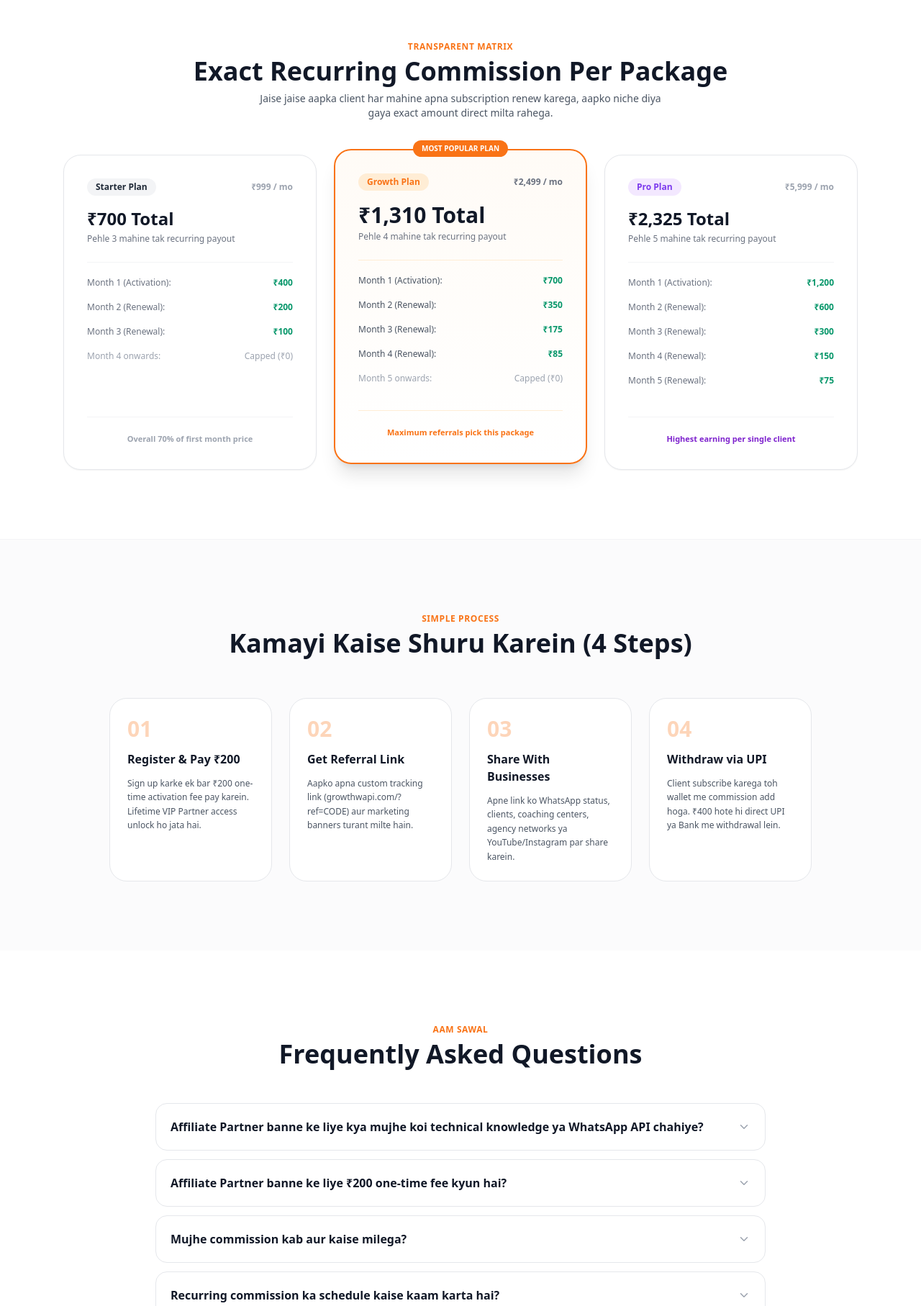
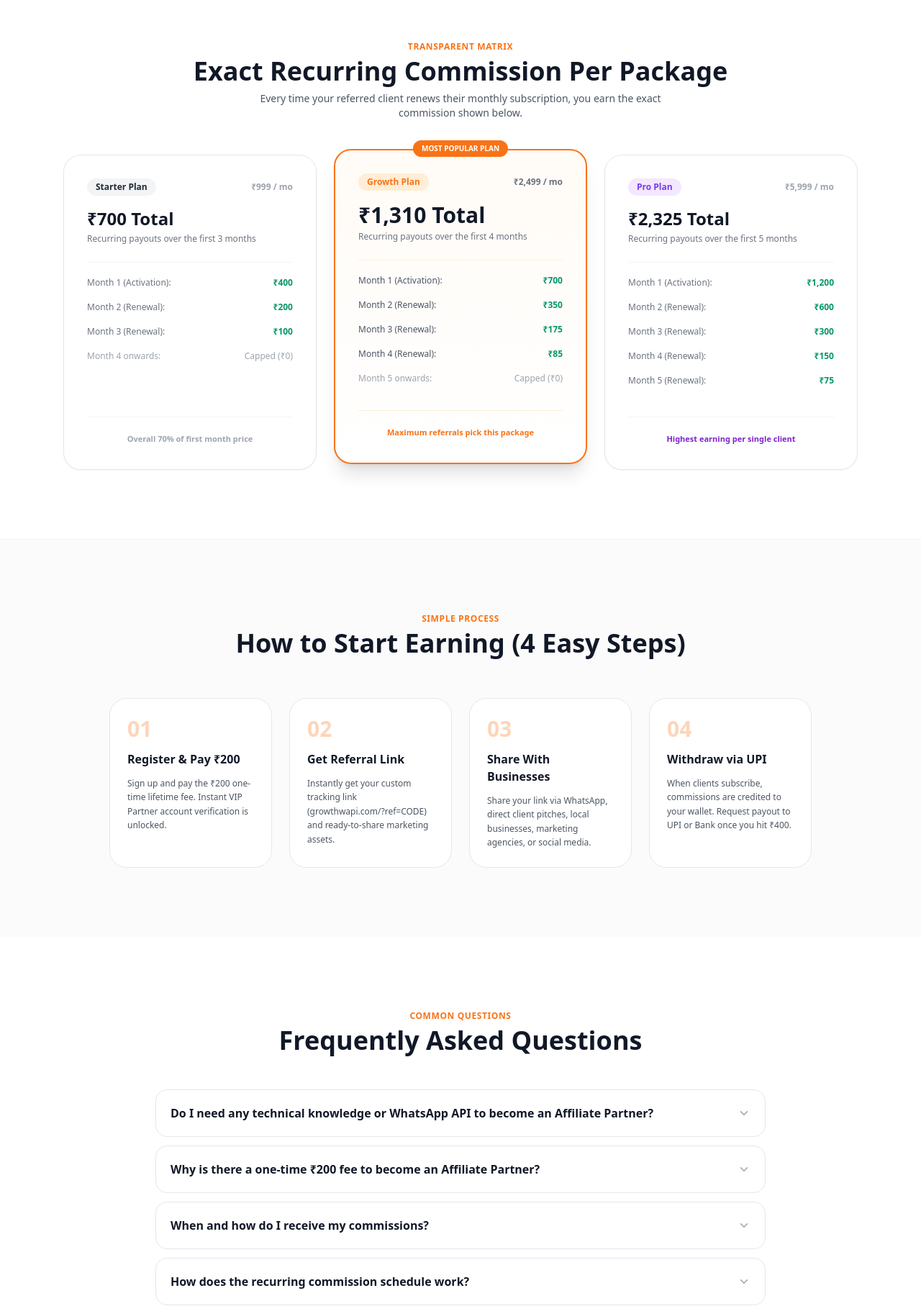
Before and after one commit to growthwapi-lab/Growthwapi, a React (Vite) app in the folder frontend/: page /earn in a window 1280 px wide. Shown: the part 1636-3451 px from the top of the page at 72% size. Built offline with nearby package versions, Linux system fonts and the light colour scheme; no server answers.

Commit message:
feat(affiliate): translate all hinglish text to clean english across affiliate pages

```diff
--- a/frontend/src/pages/AffiliateLanding.jsx
+++ b/frontend/src/pages/AffiliateLanding.jsx
@@ -55,24 +55,24 @@ export default function AffiliateLanding() {
 
   const faqs = [
     {
-      q: 'Affiliate Partner banne ke liye kya mujhe koi technical knowledge ya WhatsApp API chahiye?',
-      a: 'Bilkul nahi! Aapko koi WhatsApp API ya developer knowledge ki zaroorat nahi hai. Aapko bas apna referral link business owners, shopkeepers ya agencies ke sath share karna hai. Baki sara onboarding, support aur server handling Growthwapi team khud karegi.'
+      q: 'Do I need any technical knowledge or WhatsApp API to become an Affiliate Partner?',
+      a: 'Not at all! You do not need any WhatsApp API or developer background. Simply share your unique referral link with business owners, retail shops, or marketing agencies. Growthwapi handles all client onboarding, customer support, and server infrastructure.'
     },
     {
-      q: 'Affiliate Partner banne ke liye ₹200 one-time fee kyun hai?',
-      a: 'Ye ₹200 ek chhota sa one-time lifetime activation fee hai taaki fake spam bots aur non-serious signups filter ho sakein. Isse aapko dedicated verified partner portal, live click tracking link, marketing assets aur automated UPI/Bank withdrawal engine milta hai. Iske baad aapse kabhi koi monthly ya renewal fee nahi li jayegi.'
+      q: 'Why is there a one-time ₹200 fee to become an Affiliate Partner?',
+      a: 'The ₹200 is a one-time lifetime verification fee designed to filter out spam bots and ensure high-intent partners. It unlocks your dedicated partner dashboard, custom live click tracking link, marketing assets, and automated direct UPI/Bank withdrawal system. No monthly or renewal fees ever.'
     },
     {
-      q: 'Mujhe commission kab aur kaise milega?',
-      a: 'Jaise hi aapka refer kiya hua client subscription renew ya buy karta hai, commission turant aapke partner wallet me credit ho jata hai. Jaise hi aapka balance ₹400 ya usse jyada hota hai, aap 1-click me apne UPI ID (GPay, PhonePe, Paytm) ya Bank Account me payout request bhej sakte hain jo 24 hours ke andar process ho jata hai.'
+      q: 'When and how do I receive my commissions?',
+      a: 'As soon as your referred client subscribes or renews their monthly plan, commission is instantly credited to your partner wallet. Once your balance reaches ₹400 or more, you can request an instant withdrawal directly to your UPI ID (Google Pay, PhonePe, Paytm) or Bank Account — processed within 24 hours.'
     },
     {
-      q: 'Recurring commission ka schedule kaise kaam karta hai?',
-      a: 'Har package ke liye tiered schedule set hai: Starter Plan me pehle 3 mahine (₹400 + ₹200 + ₹100 = ₹700), Growth Plan me pehle 4 mahine (₹700 + ₹350 + ₹175 + ₹85 = ₹1,310), aur Pro Plan me pehle 5 mahine (₹1,200 + ₹600 + ₹300 + ₹150 + ₹75 = ₹2,325 per client).'
+      q: 'How does the recurring commission schedule work?',
+      a: 'Every subscription plan has a clear tiered commission schedule: Starter Plan pays for 3 months (₹400 + ₹200 + ₹100 = ₹700 total), Growth Plan pays for 4 months (₹700 + ₹350 + ₹175 + ₹85 = ₹1,310 total), and Pro Plan pays for 5 months (₹1,200 + ₹600 + ₹300 + ₹150 + ₹75 = ₹2,325 total per client).'
     },
     {
-      q: 'Agar client plan upgrade kar leta hai toh kya hoga?',
-      a: 'Agar client upgraded plan buy karta hai toh aapko upgraded schedule ke hisab se higher recurring commission credit hoga!'
+      q: 'What happens if a client upgrades to a higher plan?',
+      a: 'If your referred client upgrades their plan, your future recurring commissions will automatically adjust upward based on the upgraded plan schedule!'
     }
   ]
 
@@ -199,7 +199,7 @@ export default function AffiliateLanding() {
               Calculate Your Monthly Passive Income
             </h2>
             <p className="text-sm text-gray-600 mt-2">
-              Dekhein agar aap har mahine kuch clients refer karte hain toh aapki kitni kamayi hogi.
+              See how much recurring passive income you can generate by referring business clients.
             </p>
           </div>
 
@@ -208,7 +208,7 @@ export default function AffiliateLanding() {
             <div>
               <div className="flex items-center justify-between mb-3">
                 <label className="text-xs sm:text-sm font-extrabold text-gray-700">
-                  Kitne Business Clients Refer Kar Sakte Hain?
+                  How Many Business Clients Can You Refer?
                 </label>
                 <span className="text-xl sm:text-2xl font-black text-brand-orange bg-orange-50 px-3.5 py-1 rounded-xl">
                   {clientCount} Clients
@@ -232,7 +232,7 @@ export default function AffiliateLanding() {
             {/* Plan Selector */}
             <div>
               <label className="text-xs sm:text-sm font-extrabold text-gray-700 block mb-3">
-                Client Kaunsa Package Lenge?
+                Which Plan Will Your Clients Choose?
               </label>
               <div className="grid grid-cols-2 sm:grid-cols-4 gap-2.5">
                 {[
@@ -290,7 +290,7 @@ export default function AffiliateLanding() {
             Exact Recurring Commission Per Package
           </h2>
           <p className="text-sm text-gray-600 mt-2 max-w-xl mx-auto">
-            Jaise jaise aapka client har mahine apna subscription renew karega, aapko niche diya gaya exact amount direct milta rahega.
+            Every time your referred client renews their monthly subscription, you earn the exact commission shown below.
           </p>
         </div>
 
@@ -305,7 +305,7 @@ export default function AffiliateLanding() {
                 <span className="text-xs font-bold text-gray-400">₹999 / mo</span>
               </div>
               <div className="text-2xl font-black text-gray-900 mb-1">₹700 Total</div>
-              <p className="text-xs text-gray-500 mb-6">Pehle 3 mahine tak recurring payout</p>
+              <p className="text-xs text-gray-500 mb-6">Recurring payouts over the first 3 months</p>
 
               <div className="space-y-2.5 border-t border-gray-100 pt-4 text-xs">
                 <div className="flex justify-between py-1">
@@ -345,7 +345,7 @@ export default function AffiliateLanding() {
                 <span className="text-xs font-bold text-gray-500">₹2,499 / mo</span>
               </div>
               <div className="text-3xl font-black text-gray-900 mb-1">₹1,310 Total</div>
-              <p className="text-xs text-gray-500 mb-6">Pehle 4 mahine tak recurring payout</p>
+              <p className="text-xs text-gray-500 mb-6">Recurring payouts over the first 4 months</p>
 
               <div className="space-y-2.5 border-t border-orange-100 pt-4 text-xs">
                 <div className="flex justify-between py-1">
@@ -386,7 +386,7 @@ export default function AffiliateLanding() {
                 <span className="text-xs font-bold text-gray-400">₹5,999 / mo</span>
               </div>
               <div className="text-2xl font-black text-gray-900 mb-1">₹2,325 Total</div>
-              <p className="text-xs text-gray-500 mb-6">Pehle 5 mahine tak recurring payout</p>
+              <p className="text-xs text-gray-500 mb-6">Recurring payouts over the first 5 months</p>
 
               <div className="space-y-2.5 border-t border-gray-100 pt-4 text-xs">
                 <div className="flex justify-between py-1">
@@ -425,7 +425,7 @@ export default function AffiliateLanding() {
           <div className="text-center mb-14">
             <span className="text-xs font-extrabold text-brand-orange uppercase tracking-wider">Simple Process</span>
             <h2 className="text-2xl sm:text-4xl font-black text-gray-900 mt-1">
-              Kamayi Kaise Shuru Karein (4 Steps)
+              How to Start Earning (4 Easy Steps)
             </h2>
           </div>
 
@@ -434,22 +434,22 @@ export default function AffiliateLanding() {
               {
                 step: '01',
                 title: 'Register & Pay ₹200',
-                desc: 'Sign up karke ek bar ₹200 one-time activation fee pay karein. Lifetime VIP Partner access unlock ho jata hai.'
+                desc: 'Sign up and pay the ₹200 one-time lifetime fee. Instant VIP Partner account verification is unlocked.'
               },
               {
                 step: '02',
                 title: 'Get Referral Link',
-                desc: 'Aapko apna custom tracking link (growthwapi.com/?ref=CODE) aur marketing banners turant milte hain.'
+                desc: 'Instantly get your custom tracking link (growthwapi.com/?ref=CODE) and ready-to-share marketing assets.'
               },
               {
                 step: '03',
                 title: 'Share With Businesses',
-                desc: 'Apne link ko WhatsApp status, clients, coaching centers, agency networks ya YouTube/Instagram par share karein.'
+                desc: 'Share your link via WhatsApp, direct client pitches, local businesses, marketing agencies, or social media.'
               },
               {
                 step: '04',
                 title: 'Withdraw via UPI',
-                desc: 'Client subscribe karega toh wallet me commission add hoga. ₹400 hote hi direct UPI ya Bank me withdrawal lein.'
+                desc: 'When clients subscribe, commissions are credited to your wallet. Request payout to UPI or Bank once you hit ₹400.'
               }
             ].map((st) => (
               <div key={st.step} className="bg-white p-6 rounded-3xl border border-gray-200 shadow-2xs space-y-3">
@@ -465,7 +465,7 @@ export default function AffiliateLanding() {
       {/* ── FAQ SECTION ── */}
       <section id="faq" className="py-16 sm:py-24 max-w-4xl mx-auto px-4 sm:px-6">
         <div className="text-center mb-12">
-          <span className="text-xs font-extrabold text-brand-orange uppercase tracking-wider">Aam Sawal</span>
+          <span className="text-xs font-extrabold text-brand-orange uppercase tracking-wider">Common Questions</span>
           <h2 className="text-2xl sm:text-4xl font-black text-gray-900 mt-1">
             Frequently Asked Questions
           </h2>
@@ -507,7 +507,7 @@ export default function AffiliateLanding() {
             Start Your Passive Income Journey with Growthwapi Today
           </h2>
           <p className="text-sm sm:text-base text-blue-100 max-w-xl mx-auto">
-            Bas ₹200 one-time fee pay karke ban jaiye Growthwapi Partner aur har mahine direct UPI me recurring payment paayein.
+            Pay just ₹200 one-time to become a verified Growthwapi Partner and earn recurring commissions transferred directly to your UPI or Bank.
           </p>
 
           <div className="pt-2">
--- a/frontend/src/pages/dashboard/AffiliateProgram.jsx
+++ b/frontend/src/pages/dashboard/AffiliateProgram.jsx
@@ -263,7 +263,7 @@ export default function AffiliateProgram() {
               </h2>
             </div>
             <p className="text-xs sm:text-sm text-gray-600 leading-relaxed">
-              Bas ek baar <b>₹200</b> one-time activation fee pay karein. Isse aapka referral link verified ho jayega aur aap har client par up to <b>₹2,325</b> recurring commission kamana shuru kar sakte hain with instant UPI withdrawals!
+              Pay the one-time <b>₹200</b> lifetime activation fee once. This activates your verified partner status, unlocks your tracking link, and allows you to earn up to <b>₹2,325</b> recurring commission per client with instant UPI & Bank payouts!
             </p>
           </div>
 
@@ -403,7 +403,7 @@ export default function AffiliateProgram() {
                 )}
               </div>
               <p className="text-xs text-gray-500 mt-1">
-                Aapka commission is UPI ID ya Bank Account me direct transfer kiya jayega.
+                Your commissions will be directly transferred to this UPI ID or Bank Account.
               </p>
 
               <div className="flex flex-wrap items-center gap-3 mt-3 text-xs">
@@ -721,7 +721,7 @@ export default function AffiliateProgram() {
                       </div>
                     ) : (
                       <div className="p-2 bg-amber-50 border border-amber-200 rounded-lg text-amber-800 flex items-center justify-between">
-                        <span>⚠️ UPI ID add nahi hai</span>
+                        <span>⚠️ UPI ID not added yet</span>
                         <button
                           type="button"
                           onClick={() => { setShowPayoutModal(false); setShowSettingsModal(true) }}
@@ -738,7 +738,7 @@ export default function AffiliateProgram() {
                       </div>
                     ) : (
                       <div className="p-2 bg-amber-50 border border-amber-200 rounded-lg text-amber-800 flex items-center justify-between">
-                        <span>⚠️ Bank A/C add nahi hai</span>
+                        <span>⚠️ Bank account not added yet</span>
                         <button
                           type="button"
                           onClick={() => { setShowPayoutModal(false); setShowSettingsModal(true) }}
```
